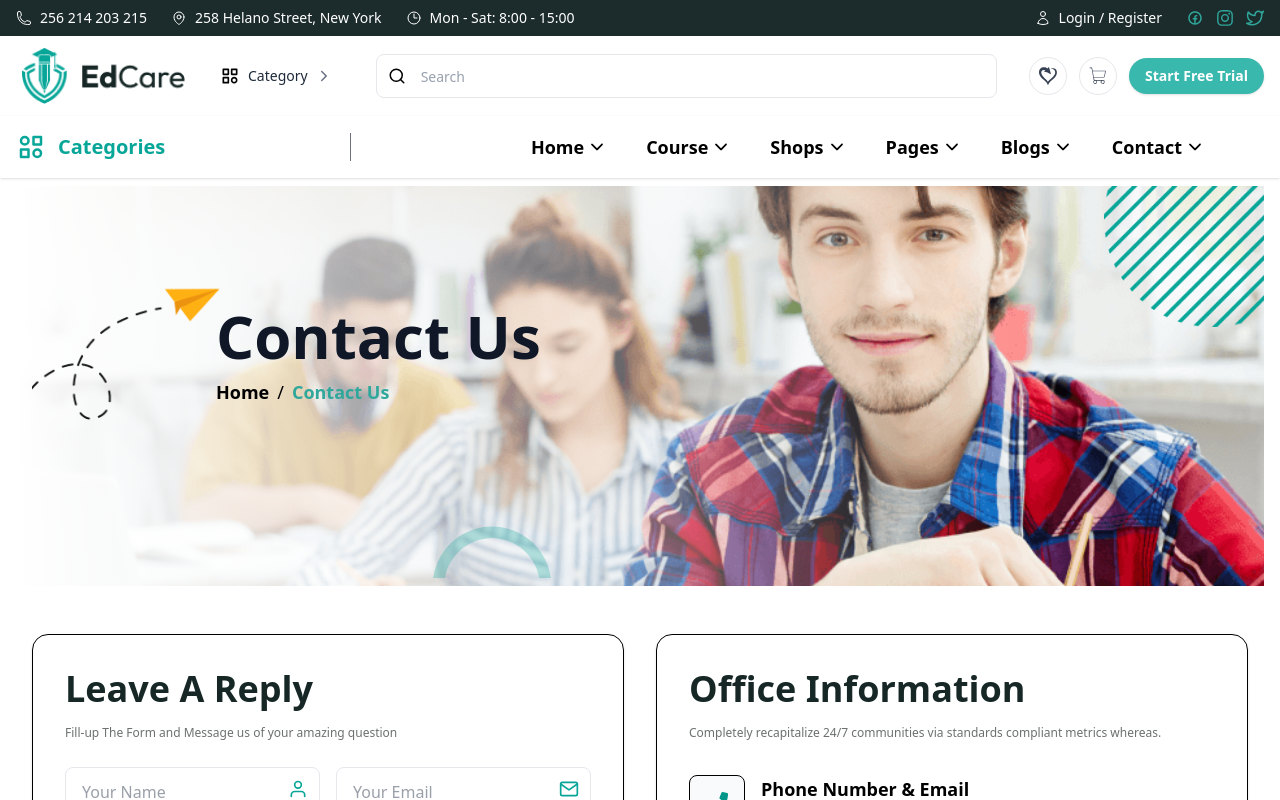
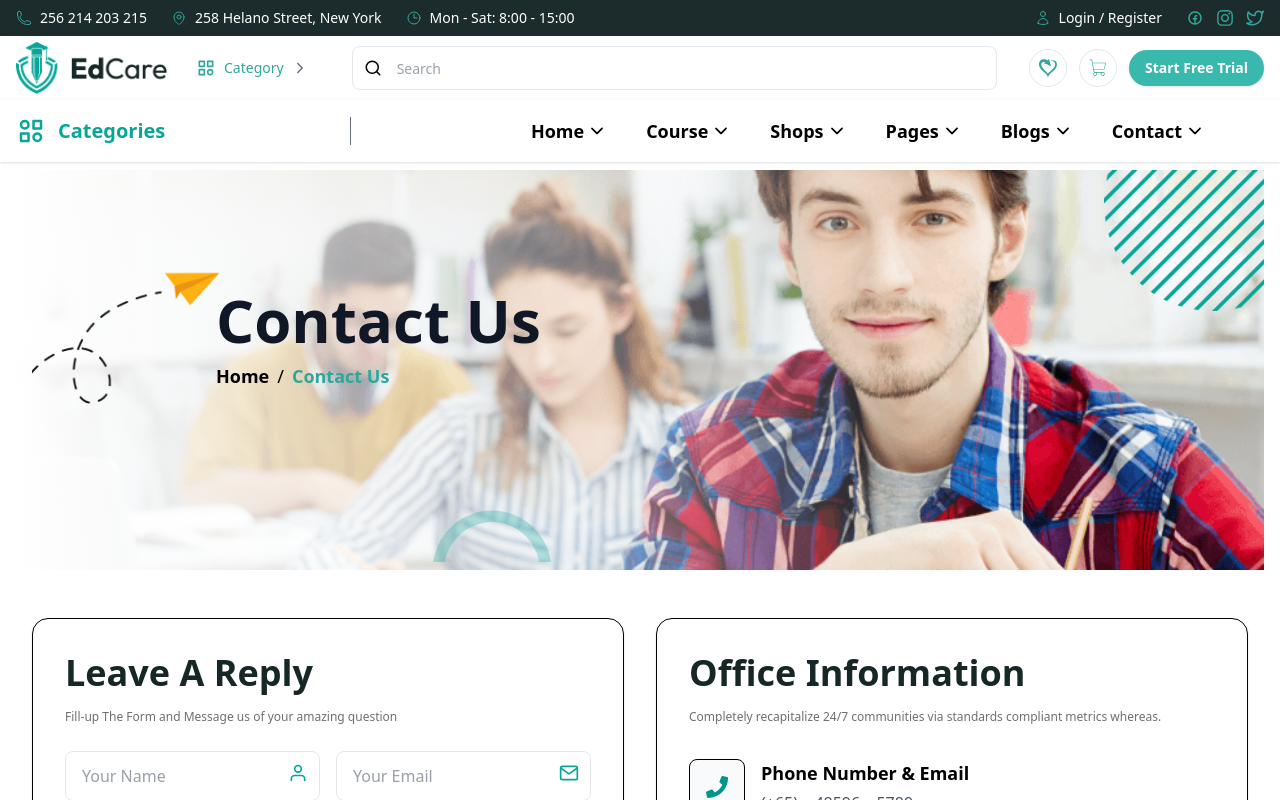
Before and after one commit to Marufsheikh404/Edcare, a Next.js app: page /contact in a window 1280 px wide. Shown: the top 800 px of the page. Built offline with nearby package versions, Linux system fonts and the light colour scheme.

Commit message:
navber is update

```diff
--- a/src/components/Header/MiddleHeader.jsx
+++ b/src/components/Header/MiddleHeader.jsx
@@ -14,16 +14,16 @@ export default function MiddleHeader() {
 
     return (
         <header className="w-full bg-white shadow-sm">
-            <div className="max-w-7xl mx-auto px-4 py-3 flex items-center justify-between gap-4">
+            <div className="max-w-7xl mx-auto px-4 py-1 flex items-center justify-between gap-4">
 
-                {/* Logo + Category */}
+
                 <div className="flex items-center gap-4 min-w-0">
-                    {/* Logo */}
-                    <div className="relative w-36 h-12 md:w-44 md:h-14">
+
+                    <div className="relative w-36 h-12 md:w-38 md:h-14">
                         <Image src={logo} alt="logo" fill style={{ objectFit: "contain" }} priority />
                     </div>
 
-                    {/* Category dropdown */}
+
                     <div
                         className="relative hidden md:flex items-center gap-2 select-none"
                         onMouseEnter={() => setCatOpen(true)}
@@ -31,17 +31,17 @@ export default function MiddleHeader() {
                         aria-haspopup="true"
                     >
                         <div className="flex items-center gap-2 px-3 py-2 rounded-lg hover:bg-gray-50 transition">
-                            <BiCategory size={20} />
-                            <span className="font-medium text-sm text-gray-800">Category</span>
+                            <BiCategory className="text-[#2FA79B]" size={20} />
+                            <span className="font-medium text-sm text-[#2FA79B]">Category</span>
                             <IoIosArrowForward
                                 className={`text-gray-500 transition-transform duration-300 ${catOpen ? "rotate-90" : "rotate-0"}`}
                             />
                         </div>
 
-                        {/* Dropdown menu */}
+
                         <ul
                             className={`absolute left-0 top-full mt-2 w-56 bg-white border border-gray-100 rounded-lg shadow-lg overflow-hidden z-20 transition-all duration-200
-              ${catOpen ? "opacity-100 visible" : "opacity-0 invisible"}`}
+                       ${catOpen ? "opacity-100 visible" : "opacity-0 invisible"}`}
                         >
                             {["Electronics", "Clothing", "Home & Living", "Beauty"].map((cat) => (
                                 <li key={cat} className="px-4 py-2 hover:bg-gray-50 cursor-pointer">{cat}</li>
@@ -50,7 +50,7 @@ export default function MiddleHeader() {
                     </div>
                 </div>
 
-                {/* Search */}
+
                 <div className="flex-1 px-4">
                     <form className="w-full">
                         <label className="relative block">
@@ -68,20 +68,20 @@ export default function MiddleHeader() {
                     </form>
                 </div>
 
-                {/* Right buttons */}
+
                 <div className="flex items-center gap-3">
                     <button
                         aria-label="Wishlist"
                         className="p-2 rounded-full border border-gray-200 hover:shadow-sm transition bg-white"
                     >
-                        <GiSelfLove size={20} className="text-gray-700" />
+                        <GiSelfLove size={20} className="text-[#2FA79B]" />
                     </button>
 
                     <button
                         aria-label="Cart"
                         className="relative p-2 rounded-full border border-gray-200 hover:shadow-sm transition bg-white"
                     >
-                        <PiShoppingCartThin size={20} className="text-gray-700" />
+                        <PiShoppingCartThin size={20} className="text-[#2FA79B]" />
                     </button>
 
                     <Link
--- a/src/components/Header/Top-Header.jsx
+++ b/src/components/Header/Top-Header.jsx
@@ -11,24 +11,24 @@ const TopHeader = () => {
 
                 <div className="hidden lg:flex flex-wrap gap-6 items-center">
                     <div className="flex items-center gap-2">
-                        <PhoneIcon className="w-4 h-4" />
+                        <PhoneIcon className="w-4 h-4 text-[#2FA79B]" />
                         <span>256 214 203 215</span>
                     </div>
 
                     <div className="flex items-center gap-2">
-                        <MapPinIcon className="w-4 h-4" />
+                        <MapPinIcon className="w-4 h-4 text-[#2FA79B]" />
                         <span>258 Helano Street, New York</span>
                     </div>
 
                     <div className="flex items-center gap-2">
-                        <ClockIcon className="w-4 h-4" />
+                        <ClockIcon className="w-4 h-4 text-[#2FA79B]" />
                         <span>Mon - Sat: 8:00 - 15:00</span>
                     </div>
                 </div>
 
                 <div className="flex items-center justify-between gap-6 mt-2 sm:mt-0 w-full lg:w-auto">
                     <div className="flex items-center gap-2 cursor-pointer hover:text-gray-300">
-                        <UserIcon className="w-4 h-4" />
+                        <UserIcon className="w-4 h-4 text-[#2FA79B]" />
                         <span>Login / Register</span>
                     </div>
 
```
